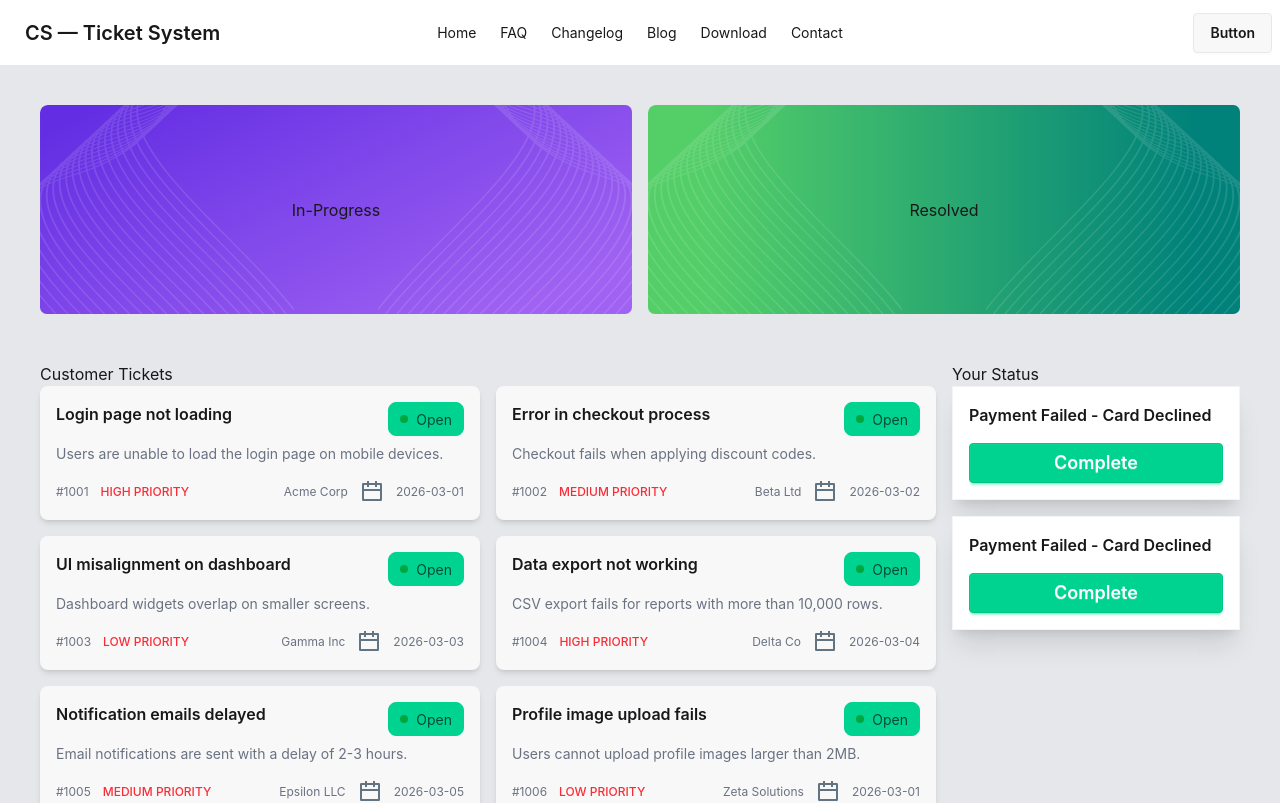
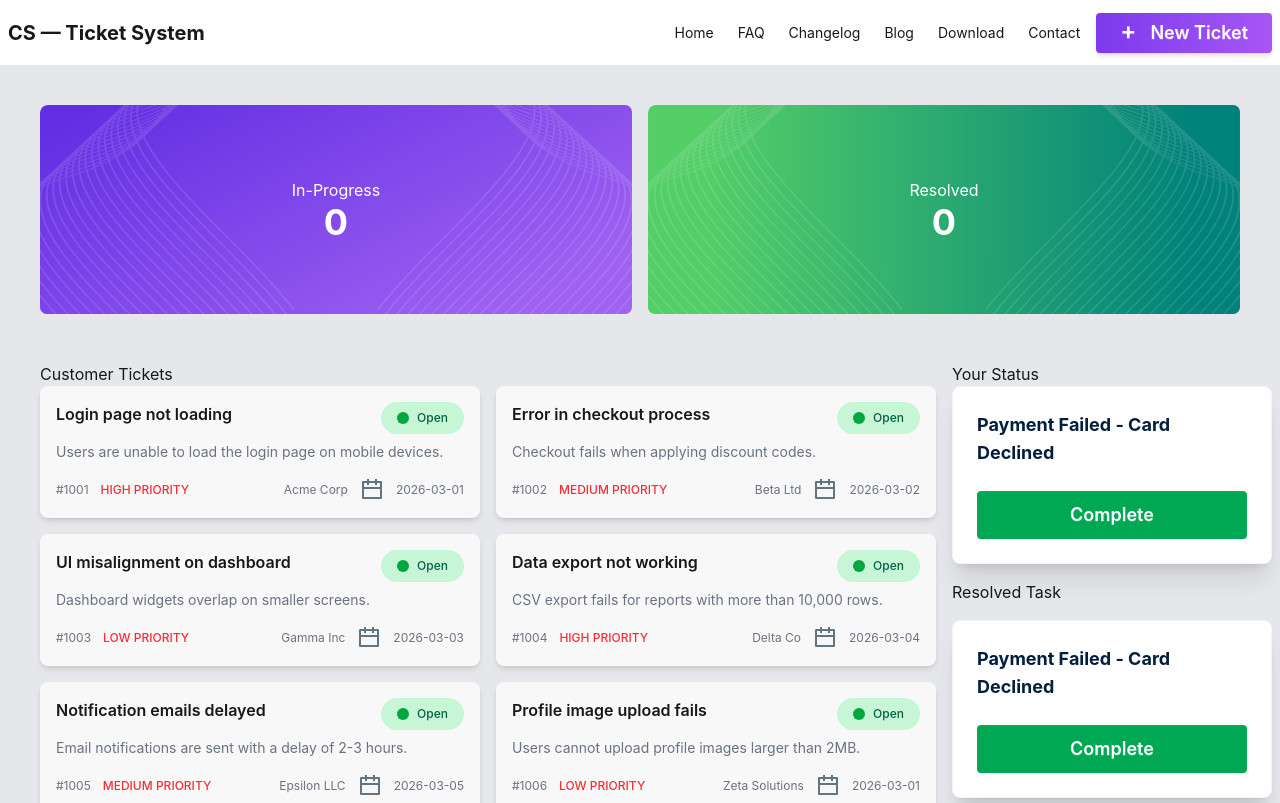
Before and after one commit to kamrul-huda/mission-restart-a2, a React (Vite) app: page / in a window 1280 px wide. Shown: the top 803 px of the page. Built offline with nearby package versions, Linux system fonts and the light colour scheme.

Commit message:
open button color change

```diff
--- a/src/App.jsx
+++ b/src/App.jsx
@@ -40,6 +40,7 @@ function App() {
             <p>Your Status</p>
             <div className="space-y-4">
               <TaskStatus></TaskStatus>
+              <p>Resolved Task</p>
               <ResolvedTasks></ResolvedTasks>
             </div>
           </div>
--- a/src/components/Banner/Banner.jsx
+++ b/src/components/Banner/Banner.jsx
@@ -7,15 +7,17 @@ const Banner = () => {
     <div className="max-w-7xl mx-auto flex gap-4">
       <div className="relative">
         <img src={banner_1}></img>
-        <p className="absolute top-[50%] left-[50%] translate-x-[-50%] translate-y-[-50%]">
-          In-Progress
-        </p>
+        <div className="absolute top-[50%] left-[50%] translate-x-[-50%] translate-y-[-50%]">
+          <div className="text-white">In-Progress</div>
+          <div className="text-white text-center text-4xl font-bold">0</div>
+        </div>
       </div>
       <div className="relative">
         <img src={banner_2}></img>
-        <p className="absolute top-[50%] left-[50%] translate-x-[-50%] translate-y-[-50%]">
-          Resolved
-        </p>
+        <div className="absolute top-[50%] left-[50%] translate-x-[-50%] translate-y-[-50%]">
+          <div className="text-white">Resolved</div>
+          <p className="text-white text-center text-4xl font-bold">0</p>
+        </div>
       </div>
     </div>
   );
--- a/src/components/CustomerTickets/CustomerTickets.jsx
+++ b/src/components/CustomerTickets/CustomerTickets.jsx
@@ -1,49 +1,25 @@
-import React, { use } from "react";
-import dateIcon from "../../assets/ri_calendar-line.png";
+import React, { use, useState } from "react";
+
+import Ticket from "../Ticket/Ticket";
 
 const CustomerTickets = ({ ticketspromise }) => {
+  const [inProgressTickets, setInProgressTickets] = useState([]);
+
   const ticketsData = use(ticketspromise);
 
+  const handleInProgress = (ticket) => {
+    const newInProgress = [...inProgressTickets, ticket];
+    setInProgressTickets(newInProgress);
+  };
   return (
     <div>
       <div className="grid grid-cols-1 md:grid-cols-2 gap-4">
         {ticketsData.map((ticket) => (
-          <div
+          <Ticket
             key={ticket.id}
-            className="bg-base-200 rounded-lg p-4 shadow-md w-full max-w-xl flex flex-col justify-between"
-          >
-            <div className="flex justify-between items-start mb-2">
-              <h2 className="font-semibold text-md">{ticket.title}</h2>
-
-              <span className="badge badge-success gap-2 py-4">
-                <span className="w-2 h-2 bg-green-600 rounded-full"></span>
-                Open
-              </span>
-            </div>
-
-            <div className="text-sm text-gray-500 mb-4">
-              {ticket.description}
-            </div>
-
-            <div className="flex justify-between items-center text-xs text-gray-500">
-              <div className="flex gap-3">
-                <span>#{ticket.ticketNo}</span>
-                <span className="text-red-500 font-medium">
-                  {ticket.priority.toUpperCase()} PRIORITY
-                </span>
-              </div>
-
-              <div className="flex items-center gap-3">
-                <span>{ticket.customer}</span>
-                <span>
-                  <img src={dateIcon}></img>
-                </span>
-                <span className="flex items-center gap-1">
-                  {ticket.createdAt}
-                </span>
-              </div>
-            </div>
-          </div>
+            ticket={ticket}
+            handleInProgress={handleInProgress}
+          ></Ticket>
         ))}
       </div>
     </div>
--- a/src/components/Navbar/Navbar.jsx
+++ b/src/components/Navbar/Navbar.jsx
@@ -46,9 +46,10 @@ const Navbar = () => {
             </li>
           </ul>
         </div>
-        <a className="btn btn-ghost text-xl">CS — Ticket System</a>
+        <a className="text-xl font-bold">CS — Ticket System</a>
       </div>
-      <div className="navbar-center hidden lg:flex">
+
+      <div className="navbar-end">
         <ul className="menu menu-horizontal px-1">
           <li>
             <a>Home</a>
@@ -69,9 +70,10 @@ const Navbar = () => {
             <a>Contact</a>
           </li>
         </ul>
-      </div>
-      <div className="navbar-end">
-        <a className="btn">Button</a>
+        <a className="btn border-none text-white font-semibold text-lg px-6 bg-gradient-to-r from-[#7C3AED] to-[#A855F7] hover:from-[#6D28D9] hover:to-[#9333EA] shadow-md transition-all">
+          <span className="text-2xl mr-2 mb-1">+</span>
+          New Ticket
+        </a>
       </div>
     </div>
   );
--- a/src/components/ResolvedTasks/ResolvedTasks.jsx
+++ b/src/components/ResolvedTasks/ResolvedTasks.jsx
@@ -2,13 +2,13 @@ import React from "react";
 
 const ResolvedTasks = () => {
   return (
-    <div className="bg-base-100 w-full shadow-xl border border-gray-100">
-      <div className="p-4">
-        <h2 className="font-semibold text-md mb-4">
+    <div className="card w-80 bg-base-100 shadow-xl border border-gray-100">
+      <div className="card-body p-6">
+        <h2 className="text-[#001F3F] font-bold text-lg mb-4">
           Payment Failed - Card Declined
         </h2>
-        <div class="card-actions">
-          <button class="btn btn-success w-full text-white  text-lg h-10 min-h-0">
+        <div className="card-actions">
+          <button className="btn bg-[#00A854] hover:bg-[#008F47] border-none w-full text-white normal-case text-lg h-12">
             Complete
           </button>
         </div>
--- a/src/components/TaskStatus/TaskStatus.jsx
+++ b/src/components/TaskStatus/TaskStatus.jsx
@@ -2,13 +2,13 @@ import React from "react";
 
 const TaskStatus = () => {
   return (
-    <div className="bg-base-100 w-full shadow-xl border border-gray-100">
-      <div className="p-4">
-        <h2 className="font-semibold text-md mb-4">
+    <div className="card w-80 bg-base-100 shadow-xl border border-gray-100">
+      <div className="card-body p-6">
+        <h2 className="text-[#001F3F] font-bold text-lg mb-4">
           Payment Failed - Card Declined
         </h2>
-        <div class="card-actions">
-          <button class="btn btn-success w-full text-white  text-lg h-10 min-h-0">
+        <div className="card-actions">
+          <button className="btn bg-[#00A854] hover:bg-[#008F47] border-none w-full text-white normal-case text-lg h-12">
             Complete
           </button>
         </div>
--- /dev/null
+++ b/src/components/Ticket/Ticket.jsx
@@ -0,0 +1,60 @@
+import { useState } from "react";
+import dateIcon from "../../assets/ri_calendar-line.png";
+const Ticket = ({ ticket, handleInProgress }) => {
+  const [isOpen, setIsOpen] = useState(false);
+
+  return (
+    <div
+      key={ticket.id}
+      className="bg-base-200 rounded-lg p-4 shadow-md w-full max-w-xl flex flex-col justify-between"
+    >
+      <div className="flex justify-between items-start mb-2">
+        <h2 className="font-semibold text-md">{ticket.title}</h2>
+
+        <div
+          // className="badge badge-lg py-4 px-4 bg-[#C6F6D5] border-none rounded-full flex items-center gap-2"
+          className={`badge badge-lg py-4 px-4  border-none rounded-full flex items-center gap-2
+          ${isOpen === false ? "bg-[#C6F6D5]" : "bg-[#F8F3B9]"}`}
+        >
+          <div
+            //   className="w-3 h-3 bg-[#059669] rounded-full"
+            className={`w-3 h-3 rounded-full text-sm
+            ${isOpen === false ? "bg-green-600" : "bg-[#FEBB0C]"}`}
+          ></div>
+          <button
+            onClick={() => {
+              setIsOpen(true);
+              handleInProgress();
+            }}
+            // className="text-[#065F46]  font-medium text-base"
+            className={`font-medium text-xs
+            ${isOpen === false ? "text-[#065F46]" : "text-[#9C7700]"}`}
+          >
+            {isOpen === false ? "Open" : "In-Progress"}
+          </button>
+        </div>
+      </div>
+
+      <div className="text-sm text-gray-500 mb-4">{ticket.description}</div>
+
+      <div className="flex justify-between items-center text-xs text-gray-500">
+        <div className="flex gap-3">
+          <span>#{ticket.ticketNo}</span>
+          <span className="text-red-500 font-medium">
+            {ticket.priority.toUpperCase()} PRIORITY
+          </span>
+        </div>
+
+        <div className="flex items-center gap-3">
+          <span>{ticket.customer}</span>
+          <span>
+            <img src={dateIcon}></img>
+          </span>
+          <span className="flex items-center gap-1">{ticket.createdAt}</span>
+        </div>
+      </div>
+    </div>
+  );
+};
+
+export default Ticket;
```
Also changed, not shown: 1 other file (tests, documents, lock files or other folders).
